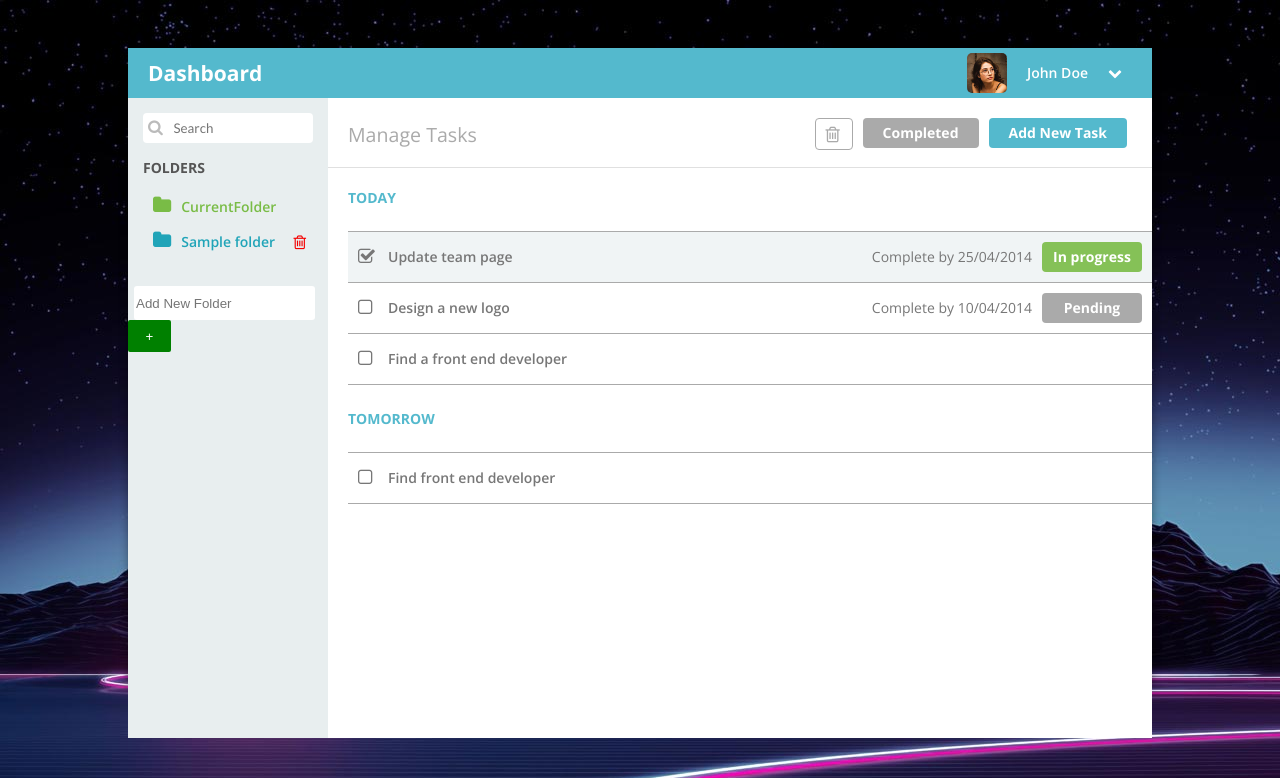
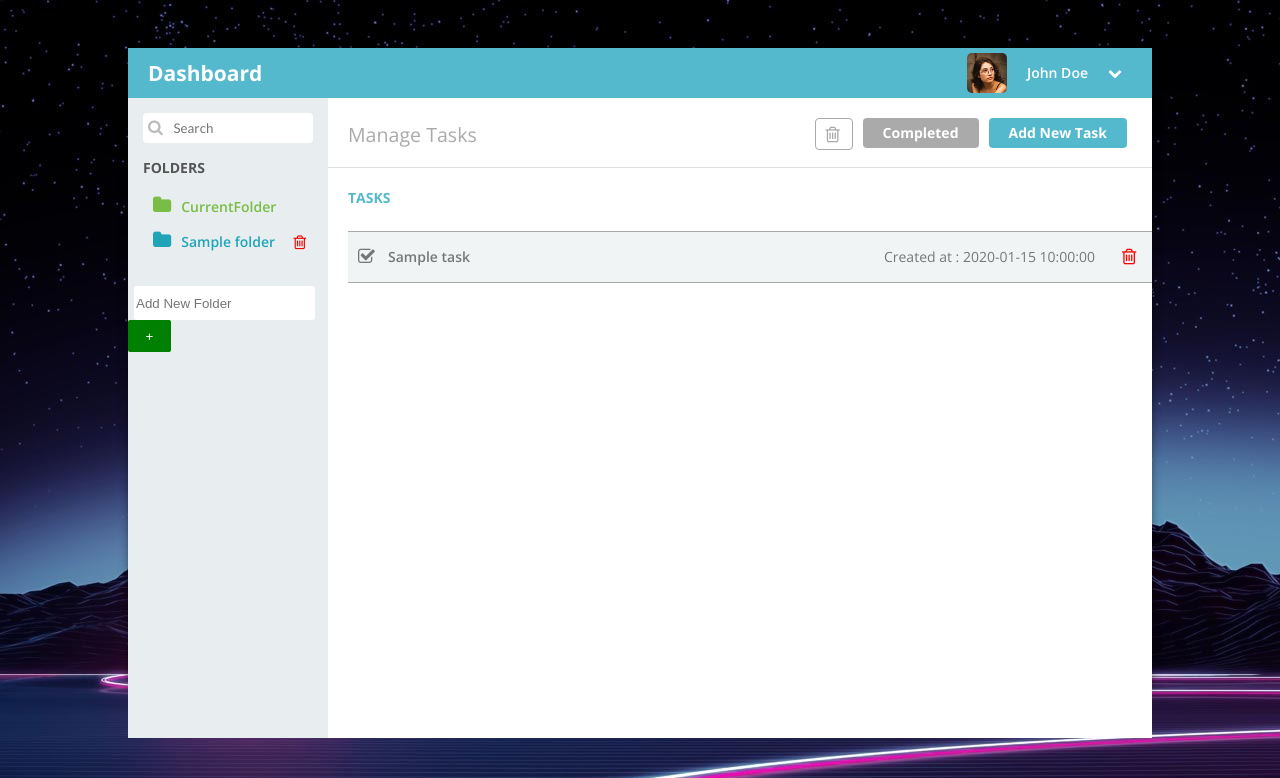
Before and after one commit to amiralidev01/Todolist-php, a PHP site: page /index.php in a window 1280 px wide. Shown: the top 778 px of the page. Run offline with PHP 8.4, Linux system fonts and the light colour scheme; tables that the repository leaves empty or names only in its code hold one stand-in row (values such as "Sample post"); some libraries are stand-ins or nearby versions.

Commit message:
get-tasks-and-refactoring-code

```diff
--- a/bootstrap/config.php
+++ b/bootstrap/config.php
@@ -1,4 +1,4 @@
-<?php
+<?php defined('BASE_PATH') or die("Permission Denied!");
 
 
 $dbConfig = (object)[
--- a/bootstrap/init.php
+++ b/bootstrap/init.php
@@ -1,9 +1,8 @@
 <?php
 
 include "constants.php";
+include BASE_PATH . "bootstrap/config.php";
 include BASE_PATH . "libs/helpers.php";
-include BASE_PATH . "bootstrap/config.php";
-
 try {
     $pdo = new PDO("mysql:host={$dbConfig->host};dbname={$dbConfig->dbname}", $dbConfig->user, $dbConfig->pass);
 } catch (PDOException $e) {
--- a/index.php
+++ b/index.php
@@ -8,4 +8,5 @@ if (isset($_GET['delete_folder']) && is_numeric($_GET['delete_folder'])) {
 $tasks = getTasks();
 $folders = getFolders();
 
+
 include "views/index.view.php";
--- a/libs/helpers.php
+++ b/libs/helpers.php
@@ -1,12 +1,21 @@
-<?php
+<?php use JetBrains\PhpStorm\NoReturn;
 
-function diePage($msg)
+defined('BASE_PATH') or die("Permission Denied!");
+
+/**
+ * @param $msg
+ * @return void
+ */
+#[NoReturn] function diePage($msg): void
 {
     echo $msg;
     die;
 }
 
-function isAjaxRequest()
+/**
+ * @return bool
+ */
+function isAjaxRequest(): bool
 {
     if (!empty($_SERVER['HTTP_X_REQUESTED_WITH']) && strtolower($_SERVER['HTTP_X_REQUESTED_WITH']) == 'xmlhttprequest') {
         //request is ajax
@@ -14,3 +23,15 @@ function isAjaxRequest()
     }
     return false;
 }
+
+/**
+ * @param $var
+ * @return void
+ */
+function dd($var): void
+{
+    echo "<pre style='color: #00ff1c; background: #000; z-index: 999; position: relative; padding: 37px; width: 1100px; margin: 30px auto; border-radius: 4px; border-left: 5px solid #f00; font-weight: bold; height: 400px;'>";
+    var_dump($var);
+    echo "</pre>";
+
+}
--- a/libs/lib-auth.php
+++ b/libs/lib-auth.php
@@ -1,4 +1,4 @@
-<?php
+<?php defined('BASE_PATH') or die("Permission Denied!");
 
 function login($username, $password)
 {
--- a/libs/lib-folder.php
+++ b/libs/lib-folder.php
@@ -1,6 +1,10 @@
 <?php
+defined('BASE_PATH') or die("Permission Denied!");
 
-function getFolders()
+/**
+ * @return bool|array
+ */
+function getFolders(): bool|array
 {
     global $pdo;
     $current_user_id = getCurrentUserId();
@@ -15,7 +19,11 @@ function getCurrentUserId()
     return 1;
 }
 
-function addFolders($folder_name)
+/**
+ * @param $folder_name
+ * @return int
+ */
+function addFolders($folder_name): int
 {
     global $pdo;
     $current_user_id = getCurrentUserId();
@@ -25,7 +33,11 @@ function addFolders($folder_name)
     return $stmt->rowCount();
 }
 
-function deleteFolder($folder_id)
+/**
+ * @param $folder_id
+ * @return int
+ */
+function deleteFolder($folder_id): int
 {
     global $pdo;
     $query = "DELETE FROM folders WHERE id = $folder_id";
--- a/libs/lib-task.php
+++ b/libs/lib-task.php
@@ -1,7 +1,13 @@
-<?php
+<?php defined('BASE_PATH') or die("Permission Denied!");
 
 
-function getTasks()
+
+function getTasks(): bool|array
 {
-    return [1, 2, 3, 4, 5];
+    global $pdo;
+    $current_user_id = getCurrentUserId();
+    $query = "SELECT * FROM tasks WHERE user_id = {$current_user_id}";
+    $stmt = $pdo->prepare($query);
+    $stmt->execute();
+    return $stmt->fetchAll(PDO::FETCH_OBJ);
 }
--- a/views/index.view.php
+++ b/views/index.view.php
@@ -64,33 +64,25 @@
             </div>
             <div class="content">
                 <div class="list">
-                    <div class="title">Today</div>
+                    <div class="title">Tasks</div>
                     <ul>
-                        <li class="checked"><i class="fa fa-check-square-o"></i><span>Update team page</span>
-                            <div class="info">
-                                <div class="button green">In progress</div>
-                                <span>Complete by 25/04/2014</span>
-                            </div>
-                        </li>
-                        <li><i class="fa fa-square-o"></i><span>Design a new logo</span>
-                            <div class="info">
-                                <div class="button">Pending</div>
-                                <span>Complete by 10/04/2014</span>
-                            </div>
-                        </li>
-                        <li><i class="fa fa-square-o"></i><span>Find a front end developer</span>
-                            <div class="info"></div>
-                        </li>
+                        <?php foreach ($tasks as $task) : ?>
+                            <li class="<?= $task->is_done ? 'checked' : ''; ?>">
+
+                                <i class="fa <?= $task->is_done ? 'fa-check-square-o' : 'fa-square-o'; ?>"></i>
+
+                                <span><?= $task->title ?></span>
+                                <div class="info">
+                                    <span style="margin-right: 17px;">Created at : <?= $task->created_at ?></span>
+                                    <a href="?delete_task=<?= $task->id ?>"
+                                       onclick="return confirm('Are you sure delete this task?')" style="color: red;"><i
+                                                class="fa fa-trash-o"></i></a>
+                                </div>
+                            </li>
+                        <?php endforeach; ?>
                     </ul>
                 </div>
-                <div class="list">
-                    <div class="title">Tomorrow</div>
-                    <ul>
-                        <li><i class="fa fa-square-o"></i><span>Find front end developer</span>
-                            <div class="info"></div>
-                        </li>
-                    </ul>
-                </div>
+
             </div>
         </div>
     </div>
```
